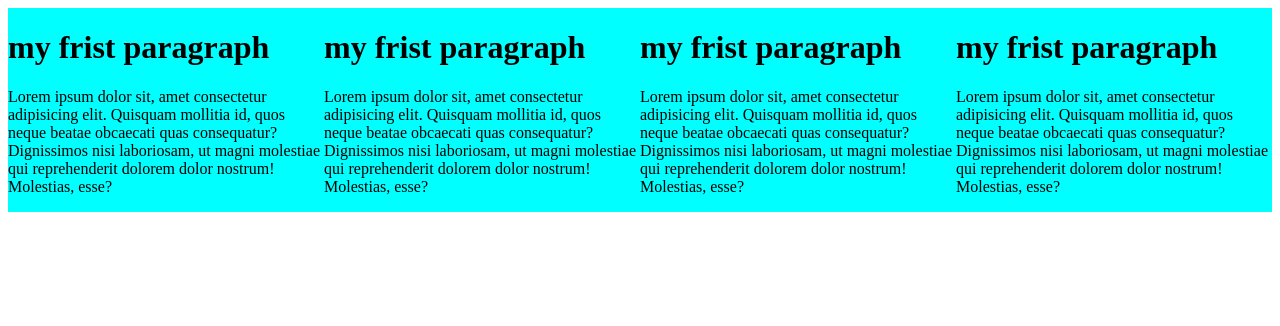
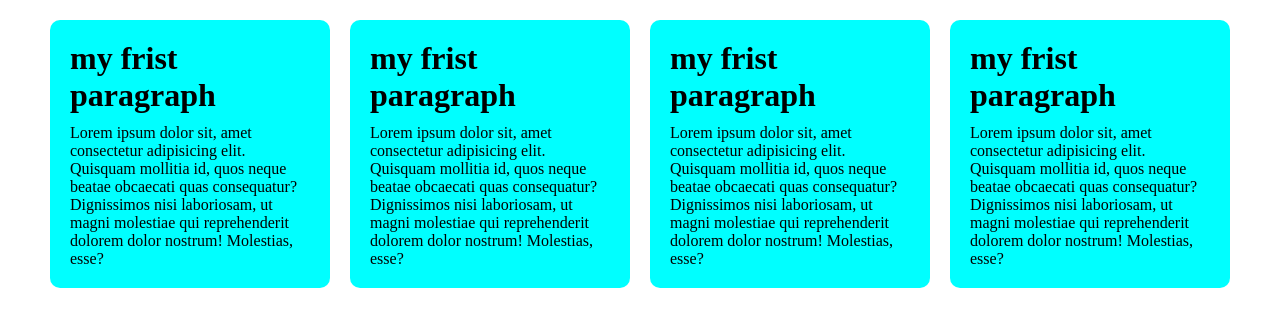
Before and after one commit to minazul01/practise-project, a plain HTML site: page index.html in a window 1280 px wide. Drawn offline with Linux system fonts and the light colour scheme.

Commit message:
add section

```diff
--- a/style.css
+++ b/style.css
@@ -1,15 +1,27 @@
+*{
+    border: 0;
+    margin: 0;
+    box-sizing: border-box;
+}
 .container{
+    margin: 0 50px;
     display: flex;
    margin-bottom: 50px;
+   gap: 20px;
+   margin-top: 20px;
 }
 .sub-container{
     background-color: aqua;
+    padding: 20px;
+    border-radius: 10px;
 }
 .sub-container-2{
     background-color: red;
 }
 
-
+h1{
+    padding-bottom: 10px;
+}
 
 
 
```
